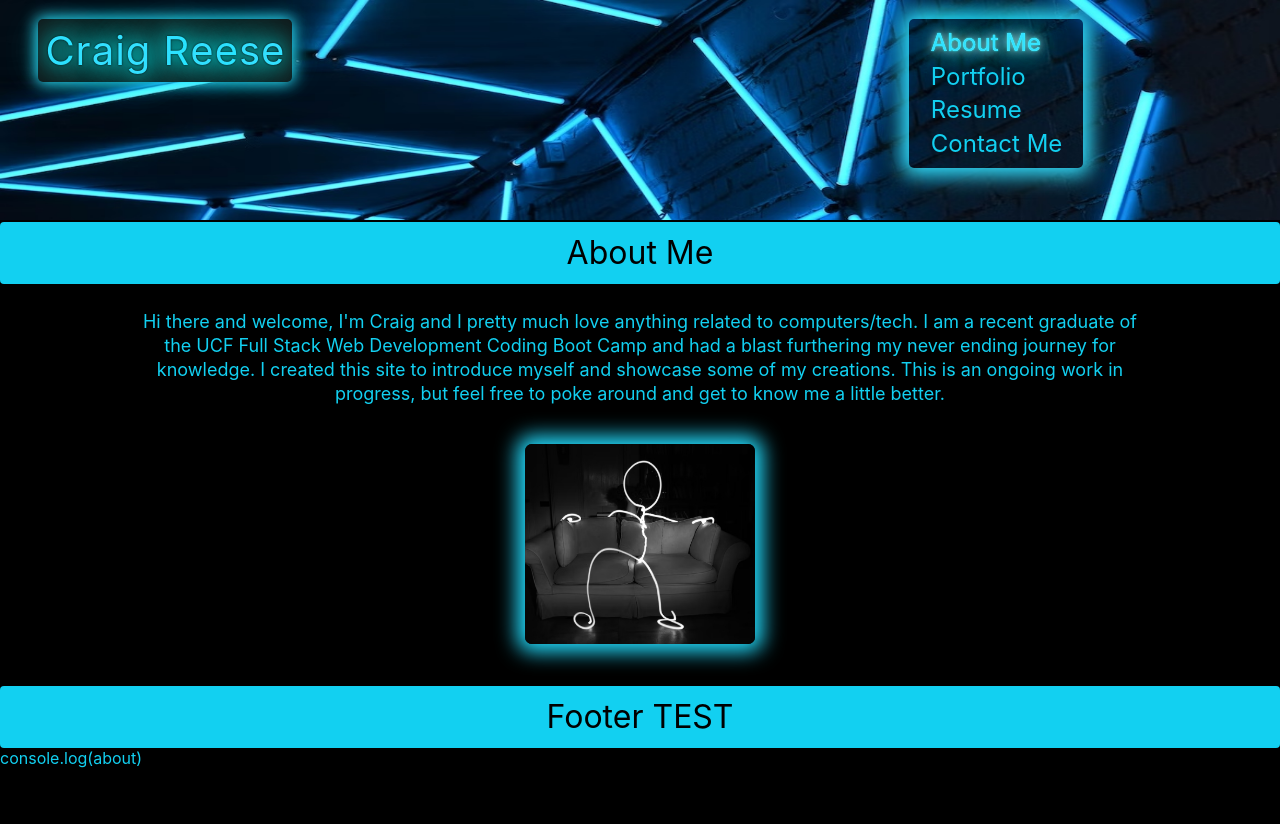
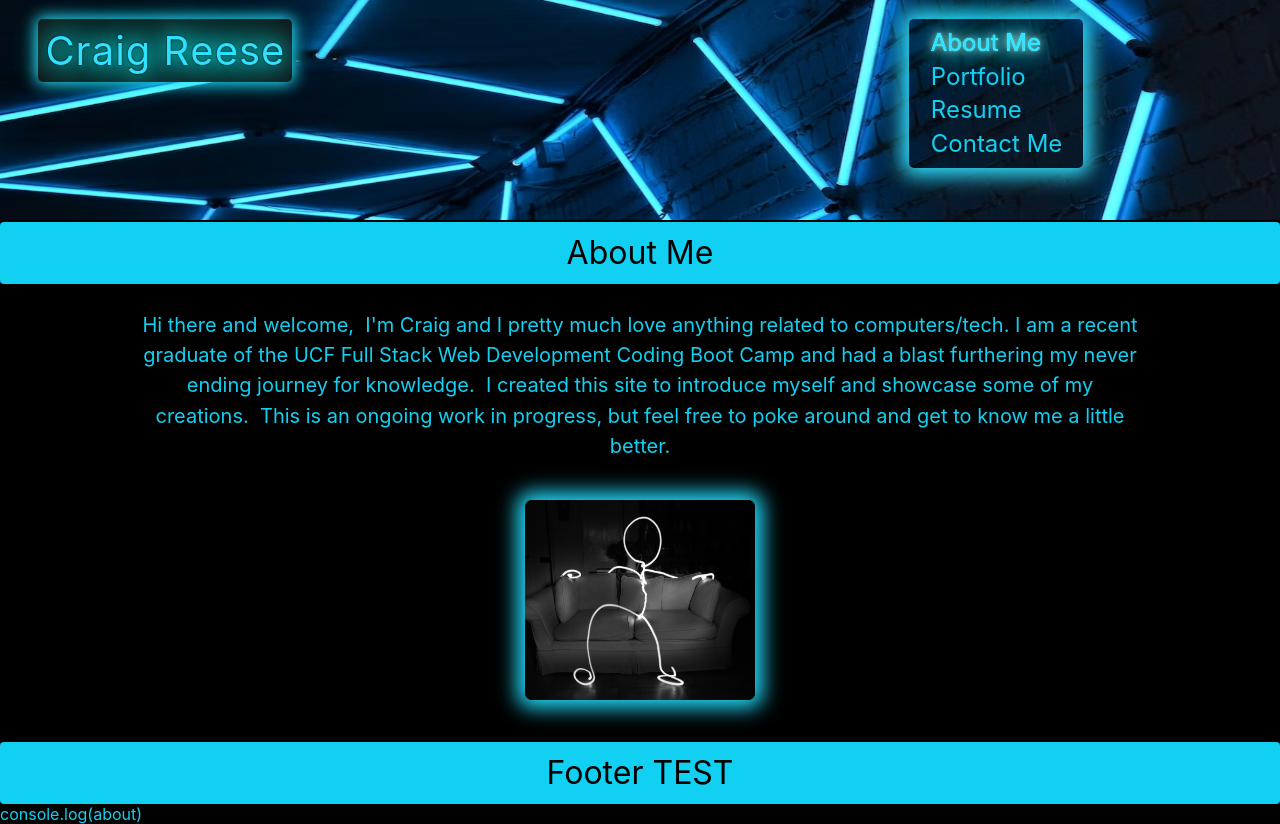
Before and after one commit to Stickkman/StickkmansReactPortfolio20, a React (Create React App) app: page / in a window 1280 px wide. Before the commit the page ends 800 px from the top, so only its background shows below. Built offline with nearby package versions, Linux system fonts and the light colour scheme.

Commit message:
added flicker effect for aboutText, adjusted weight and lineheight

```diff
--- a/src/components/pages/About.js
+++ b/src/components/pages/About.js
@@ -14,11 +14,14 @@ export default function About() {
             <h1>About Me</h1>
 
             <p className='aboutText'>
-            Hi there and welcome,
-            I'm Craig and I pretty much love anything related to computers/tech.  I am a recent graduate of
+            Hi there and welcome,&nbsp;&nbsp;
+              <span className='delay1'>I'm Craig and I pretty much love anything related to computers/tech.  I am a recent graduate of
             the UCF Full Stack Web Development Coding Boot Camp and had a blast furthering my never ending journey
-            for knowledge.  I created this site to introduce myself and showcase some of my creations.
-            This is an ongoing work in progress, but feel free to poke around and get to know me a little better.
+            for knowledge.&nbsp;&nbsp;
+              </span>
+              I created this site to introduce myself and showcase some of my creations.
+              <span className='delay2'>&nbsp;&nbsp;This is an ongoing work in progress, but feel free to poke around and get to know me a little better.
+              </span>
             </p>
             <img src={Craig} className='profilePic' alt='Craig profile picture'></img>
         </div>
--- a/src/style/About.css
+++ b/src/style/About.css
@@ -30,10 +30,10 @@
     margin: 0 10%;
     text-align: center;
     background-color: rgba(var(--black), 0.5);
-    line-height: 1.5rem;
-    font-size: 18px;
+    line-height: 1.9rem;
+    font-size: 20px;
     padding: 2% 1% 3%;
-
+    font-weight:400;
 
 }
 
@@ -42,5 +42,28 @@ h1 {
     color: black;
     line-height: 1;
 
-    /* height: auto; */
 }
+
+/* flickering effect for aboutText */
+.aboutText span {
+    animation: flicker 500ms linear;
+}
+
+.aboutText .delay1 {
+    animation-delay: 0.4s;
+}
+
+.aboutText .delay2 {
+    animation-delay: 0.6s;
+}
+
+@keyframes flicker {
+    0% {opacity: 0; filter: brightness(0);}
+    10% {opacity: 1; filter: brightness(0.5);}
+    20% {opacity: 0; filter: brightness(2);}
+    40% {opacity: 1; filter: brightness(1.5);}
+    50% {opacity: 0; filter: brightness(3);}
+    60% {opacity: 1; filter: brightness(1.5);}
+    80% {opacity: 0; filter: brightness(1);}
+    100% {opacity: 1; filter: brightness(0.5);}
+}
```
